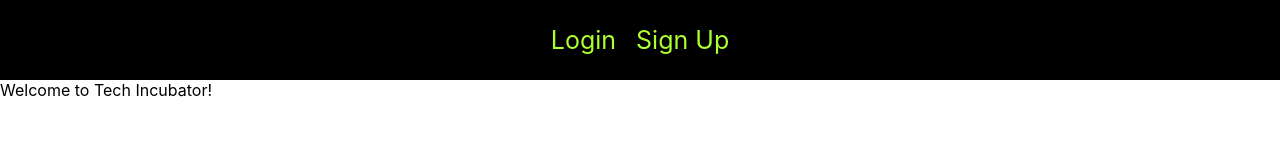
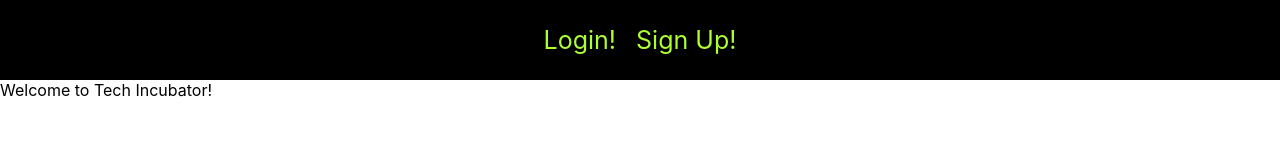
Before and after one commit to xMayble/tech-incubator, a React (Create React App) app: page / in a window 1280 px wide. Shown: the top 160 px of the page. Built offline with nearby package versions, Linux system fonts and the light colour scheme.

Commit message:
minor text changes

```diff
--- a/src/App.js
+++ b/src/App.js
@@ -24,8 +24,8 @@ function App() {
         <nav>
             {!isAuth ? (
                <>
-               <Link to="/login"> Login </Link>
-               <Link to="/signup"> Sign Up </Link>
+               <Link to="/login"> Login! </Link>
+               <Link to="/signup"> Sign Up! </Link>
              </>
             ) : (
               <>
```
